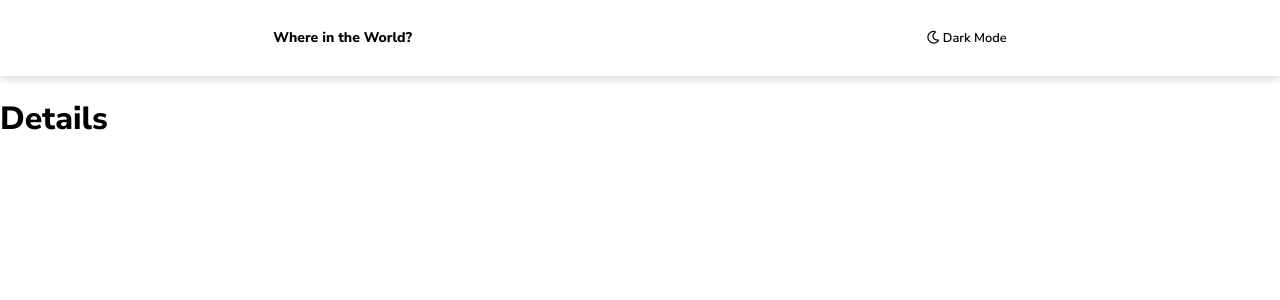
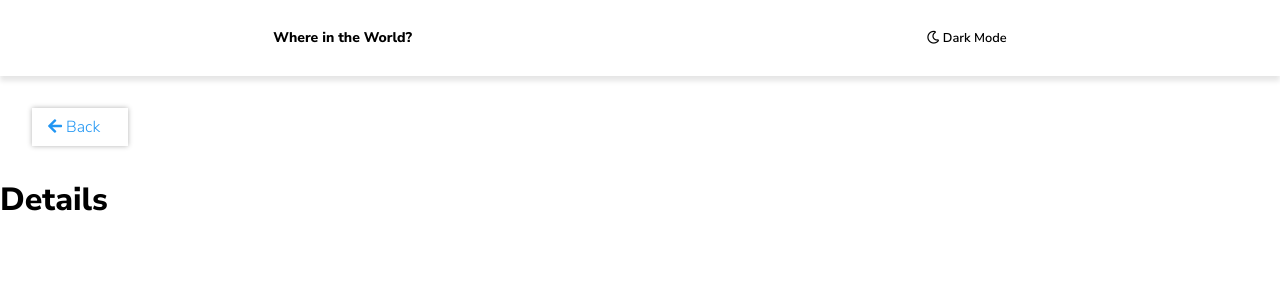
Before and after one commit to Lucas-Cifuentes/Countries-API, a React (Create React App) app: page /details in a window 1280 px wide. Shown: the top 300 px of the page. Built offline with nearby package versions, Linux system fonts and the light colour scheme.

Commit message:
create details

```diff
--- a/src/views/Details.js
+++ b/src/views/Details.js
@@ -1,9 +1,31 @@
 import React from 'react'
+import styled from "styled-components";
+import { useParams, Link } from "react-router-dom"
+
+const Button = styled.div`
+  border: none;
+  background-color: transparent;
+  margin: 2rem;
+  padding: 0.5rem 1rem;
+  box-shadow: 0px 0px 5px 0px rgba(0,0,0,0.3);
+  width: 4rem;
+  a{
+    color: #2196f3;
+    text-decoration: none;
+  }
+`
 
 const Details = () => {
+
+  const { country } = useParams();
+
   return (
     <>
+      <Button>
+      <Link to="/" > <i className="fas fa-arrow-left"></i> Back</Link>
+      </Button>
       <h1>Details</h1>
+      <p> {country} </p>
     </>
   )
 }
```
